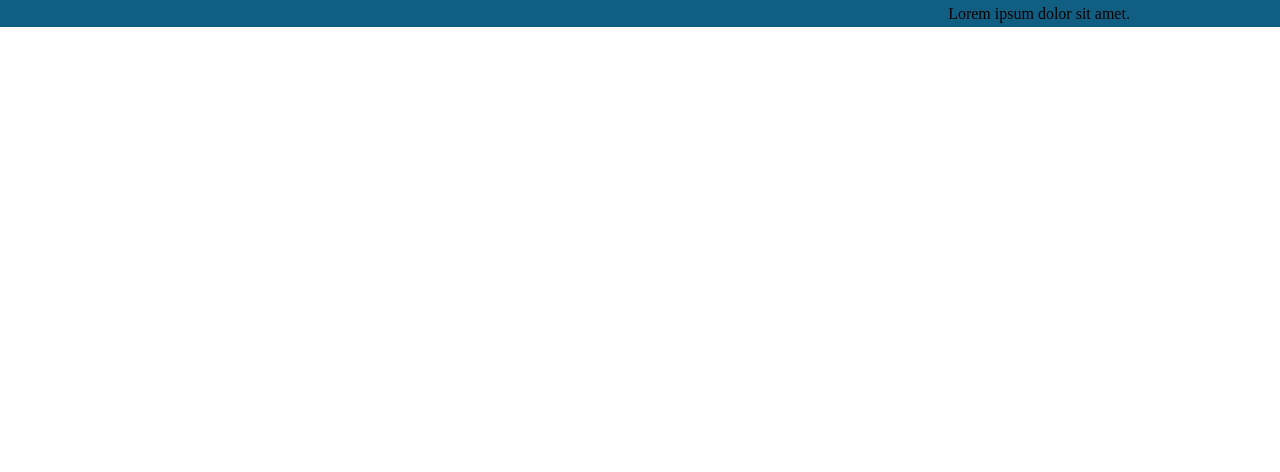
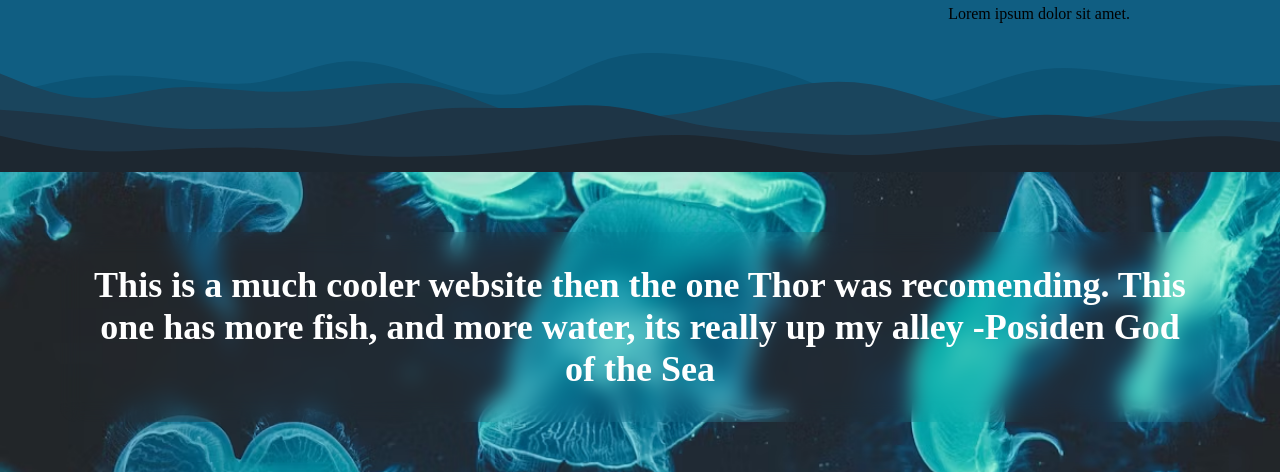
Before and after one commit to Taylir/odin-landing-page, a plain HTML site: page index.html in a window 1280 px wide. Shown: the part 968-1440 px from the top of the page. Before the commit the page ends 995 px from the top, so only its background shows below. Drawn offline with Linux system fonts and the light colour scheme.

Commit message:
Add tesimonial section and css with it

```diff
--- a/index.html
+++ b/index.html
@@ -65,5 +65,15 @@
         </div>
       </div>
     </section>
+    <div class="spacerWavesBottom"></div>
+    <section id="testimonial">
+      <div class="testimonialHolder">
+        <p>
+          This is a much cooler website then the one Thor was recomending. This
+          one has more fish, and more water, its really up my alley -Posiden God
+          of the Sea
+        </p>
+      </div>
+    </section>
   </body>
 </html>
--- a/styles.css
+++ b/styles.css
@@ -120,13 +120,21 @@ nav .container {
   width: 100%;
 }
 
-.spacerWaves {
+.spacerWaves,
+.spacerWavesBottom {
   aspect-ratio: 9/1;
   width: 102vw;
   background-repeat: no-repeat;
   background-position: center;
   background-size: cover;
+}
+
+.spacerWaves {
   background-image: url("./assets/layered-waves-haikei.svg");
+}
+
+.spacerWavesBottom {
+  background-image: url("./assets/bottom-layered-waves-haikei.svg");
 }
 
 #infoCards {
@@ -168,3 +176,28 @@ nav .container {
 .info_card p {
   flex: 1 0;
 }
+
+#testimonial {
+  height: 300px;
+  width: 100vw;
+  padding: 60px;
+  display: grid;
+  place-items: center;
+  background-image: url("./assets/Jellies.jpg");
+  background-size: cover;
+}
+
+.testimonialHolder {
+  display: grid;
+  place-items: center;
+  padding: 32px;
+  border-radius: 16px;
+  backdrop-filter: blur(10px);
+}
+
+.testimonialHolder p {
+  color: white;
+  text-align: center;
+  font-size: 36px;
+  font-weight: bold;
+}
```
Also changed, not shown: assets/bottom-layered-waves-haikei.svg (added).
